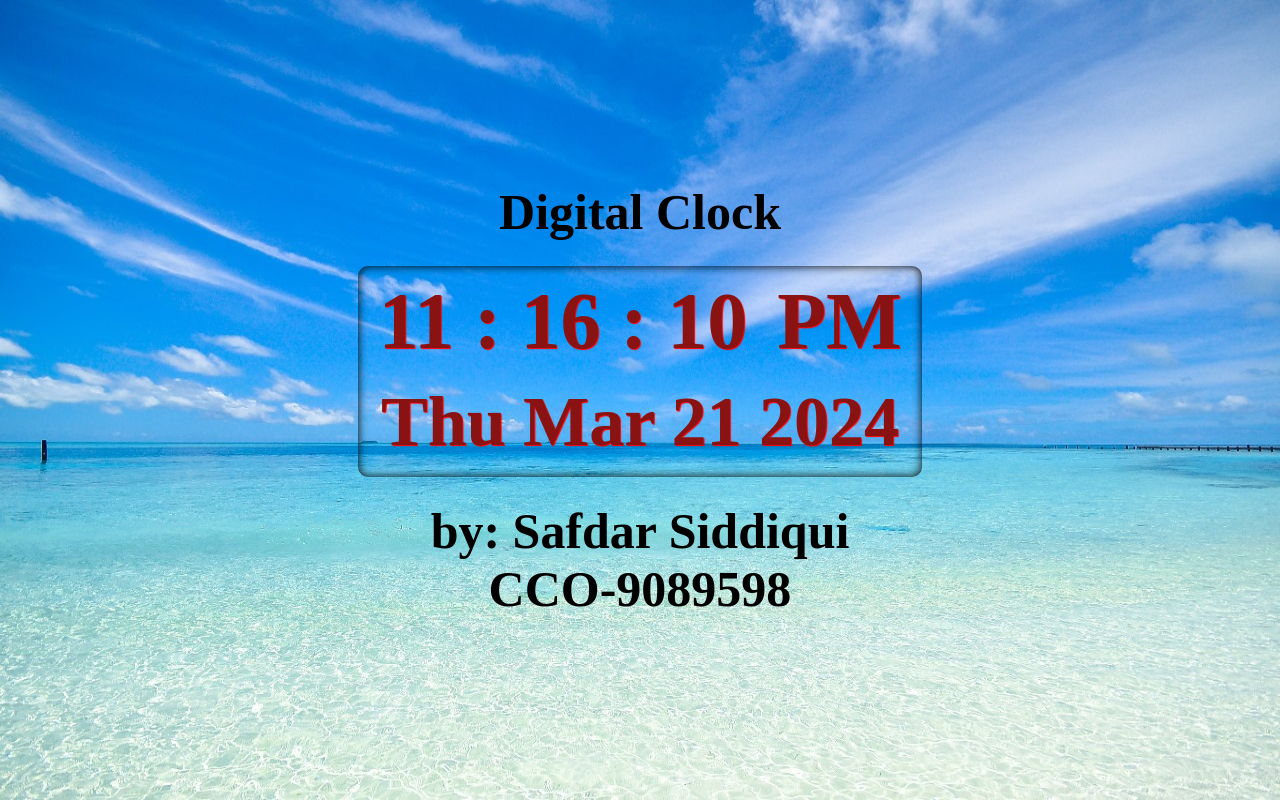
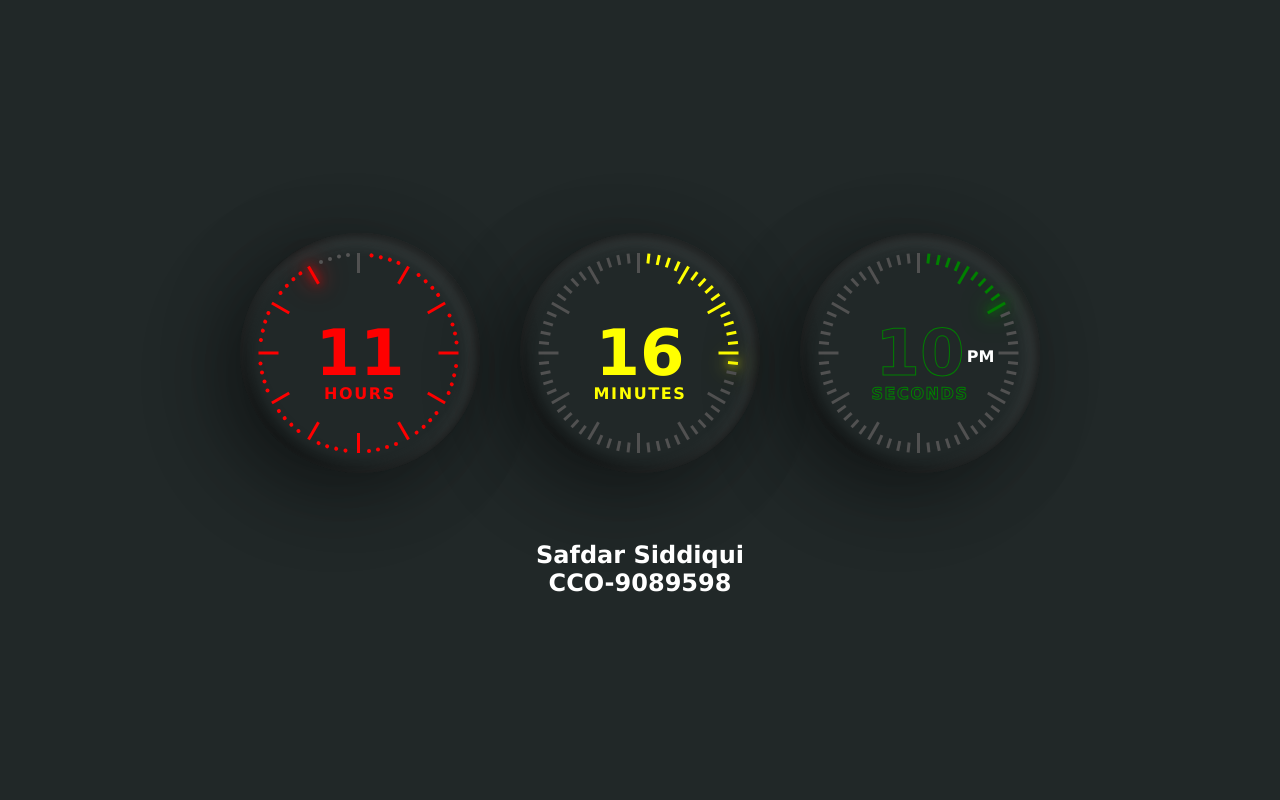
Before and after one commit to Safdar-Siddiqui/Digital-Clock, a plain HTML site: page index.html in a window 1280 px wide. Drawn offline with Linux system fonts and the light colour scheme.

Commit message:
re-designed

```diff
--- a/digitalClock.css
+++ b/digitalClock.css
@@ -1,8 +1,8 @@
-
 * {
   margin: 0;
   padding: 0;
   box-sizing: border-box;
+  font-family: Verdana, Geneva, Tahoma, sans-serif;
 }
 
 body {
@@ -11,54 +11,193 @@ body {
   justify-content: center;
   flex-direction: column;
   height: 100vh;
-  background: url("bg.jpg") no-repeat;
-  background-size: 100% 100%;
+  /* background: url("bg.jpg") no-repeat; */
+  /* background-size: 100% 100%; */
+  background-color: rgb(33, 40, 40);
   /* background: linear-gradient(135deg, aqua, green); */
 }
 
-h1, h2 {
+/* h1, h2 {
   text-align: center;
   color: black;
   font-size: 50px;
-}
+} */
 
-.container {
+.clock {
   /* transition: all 2s ease; */
-  margin-block: 25px;
+  /* margin-block: 25px;
   background-color: transparent;
   color: rgb(137, 19, 19);
-  font-weight: 600;
+  font-weight: 600; */
+  position: relative;
   display: flex;
   align-items: center;
   justify-content: center;
-  flex-direction: column;
-  padding: 10px 20px;
+  gap: 80px;
+  /* flex-direction: column; */
+  /* padding: 10px 20px;
   border-radius: 10px;
   box-shadow: inset 0px 0px 10px black;
   font-size: 80px;
-  text-shadow: 1px 1px 1px red;
+  text-shadow: 1px 1px 1px red; */
 }
 
-#hrs,
-#mins,
-#secs {
-  width: 160px;
-  text-align: center;
+#hrDots,
+#minDots,
+#secDots {
+  position: relative;
+  width: 200px;
+  height: 200px;
+  border-radius: 50%;
+  rotate: 90deg;
+  /* justify-content: center;
+  align-items: center;
+  display: flex; */
+  /* font-size: 72px; */
+  /* -webkit-text-stroke: yellow;
+  -webkit-text-fill-color: navy; */
+  /* text-align: center;
+  background-color: orange; */
 }
 
-#am-pm {
-  margin-left: 10px;
+#hrDots::before,
+#minDots::before,
+#secDots::before{
+  content: '';
+  position: absolute;
+  inset: -20px;
+  border-radius: 50%;
+  box-shadow: 25px 25px 75px rgba(0,0,0,0.25),
+  10px 10px 70px rgba(0,0,0,0.25),
+  inset 5px 5px 10px rgba(0,0,0,0.5),
+  inset 5px 5px 20px rgba(255,255,255,0.2),
+  inset -5px -5px 15px rgba(0,0,0,0.75);
 }
 
-.separator {
+
+#hrDots h2,
+#minDots h2,
+#secDots h2 {
+  color: var(--clr);
+  position: absolute;
+  text-align: center;
+  inset: 0;
+  display: flex;
+  justify-content: center;
+  align-items: center;
+  flex-direction: column;
+  font-size: 4em;
+  font-weight: 700;
+  rotate: -90deg;
+}
+
+#hrDots h2 span,
+#minDots h2 span,
+#secDots h2 span{
+  position: absolute;
+  font-size: 0.25em;
+  font-weight: 700;
+  bottom: 50px;
+  text-transform: uppercase;
+  letter-spacing: 0.1em;
+}
+
+#secDots b{
+  position: absolute;
+  color: #fff;
+  display: inline-flex;
+  transform: rotate(-90deg) translate(-30px, 90px);
+}
+
+#secDots .dot,
+#minDots .dot,
+#hrDots .dot
+{
+  position: absolute;
+  top: 50%;
+  width: 10px;
+  height: 3px;
+  background: var(--clr);
+  transform-origin: 100px;
+}
+
+#secDots .active.dot,
+#minDots .active.dot,
+#hrDots .active.dot
+{
+  background: var(--clr);
+  box-shadow: 0px 0px 10px var(--clr),
+  0px 0px 20px var(--clr),
+  0px 0px 30px var(--clr);
+}
+
+#secDots .active.dot ~ .dot,
+#minDots .active.dot ~ .dot,
+#hrDots .active.dot ~ .dot
+{
+  background: rgb(81, 81, 81);
+}
+
+#secDots .dot:nth-child(5n + 5),
+#minDots .dot:nth-child(5n + 5)
+{
+  width: 20px;
+}
+
+#hrDots .dot{
+  width: 20px;
+}
+
+#hrDots .dot::before{
+  content: '';
+  position: absolute;
+  left: 0;
+  top: 10px;
+  width: 4px;
+  height: 4px;
+  border-radius: 4px;
+  background: var(--clr);
+  box-shadow: 1.5px 9px var(--clr),
+  4px 18px var(--clr),
+  7px 27px var(--clr);
+}
+
+#hrDots .dot.active ~ .dot::before{
+  background: #555;
+  box-shadow: 1.5px 9px #555,
+  4px 18px #555,
+  7px 27px #555;
+}
+
+#secDots h2{
+  color: transparent;
+  -webkit-text-stroke: 1px var(--clr);
+}
+
+#caption{
+  display: flex;
+  justify-content: center;
+  align-items: center;
+  color: #fff;
+  text-align: center;
+  position: relative;
+  top: 50px;
+}
+
+
+
+
+
+
+/* .separator {
   opacity: 1;
   animation: blink 1s infinite;
   width: 15px;
   text-align: center;
   margin-top: -10px;
-}
+} */
 
-@keyframes blink {
+/* @keyframes blink {
   100% {
     opacity: 0;
   }
@@ -66,22 +205,21 @@ h1, h2 {
 
 .calendar {
   margin-top: 10px;
-}
+} */
 
-#date {
+/* #date {
   display: block;
   width: 100%;
   text-align: center;
   margin: 5px auto;
   font-size: 70px;
-}
+} */
 
-@media screen and (max-width: 650px) {
+/* @media screen and (max-width: 650px) {
   .container,
   #date {
     font-size: 60px;
-    /* transition: all 2s ease; */
-  }
+}
 
   h1, h2 {
     font-size: 60px;
@@ -92,7 +230,6 @@ h1, h2 {
   .container,
   #date {
     font-size: 50px;
-    /* transition: all 2s ease; */
   }
 
   h1, h2 {
@@ -105,7 +242,6 @@ h1, h2 {
   .container,
   #date {
     font-size: 40px;
-    /* transition: all 2s ease; */
   }
 
   h1, h2 {
@@ -117,10 +253,9 @@ h1, h2 {
   .container,
   #date {
     font-size: 30px;
-    /* transition: all 2s ease; */
   }
 
   h1, h2 {
     font-size: 30px;
   }
-}
+} */
--- a/digitalClock.js
+++ b/digitalClock.js
@@ -1,36 +1,81 @@
+
 function clock() {
+  let secDots = document.getElementById("secDots");
+  let minDots = document.getElementById("minDots");
+  let hrDots = document.getElementById("hrDots");
+
   let date = new Date();
-  let hours = date.getHours();
-  let minutes = date.getMinutes();
-  let seconds = date.getSeconds();
+  var hours = date.getHours() % 12;
+  var amPm = date.getHours() >= 12 ? 'PM' : 'AM';
+  hours = hours === 0 ? 12 : hours;
 
-  let amPM = "AM";
-  if (hours >= 12) {
-    hours = hours - 12;
-    amPM = "PM";
-  }
-  if (hours == 0) {
-    hours = 12;
-    amPM = "AM";
+  var minutes = date.getMinutes();
+  var seconds = date.getSeconds();
+
+  var secondsDots = '';
+  for (var i =1; i<61; i++){
+    var rotation = i*6;
+    if(i === seconds){
+      secondsDots += '<div class="dot active" style="transform: rotate('+rotation+'deg)"> </div>'
+    }
+    else{
+      secondsDots += '<div class="dot" style="transform: rotate('+rotation+'deg)"> </div>'
+    }
   }
 
-  if (hours <= 9) {
-    hours = "0" + hours;
+  var minutesDots = '';
+  for (var i =1; i<61; i++){
+    var rotation = i*6;
+    if(i === minutes){
+      minutesDots += '<div class="dot active" style="transform: rotate('+rotation+'deg)"> </div>'
+    }
+    else{
+      minutesDots += '<div class="dot" style="transform: rotate('+rotation+'deg)"> </div>'
+    }
   }
 
-  if (seconds <= 9) {
-    seconds = "0" + seconds;
+  var hoursDots = '';
+  for (var i =1; i<13; i++){
+    var rotation = i*30;
+    if(i === hours){
+      hoursDots += '<div class="dot active" style="transform: rotate('+rotation+'deg)"> </div>'
+    }
+    else{
+      hoursDots += '<div class="dot" style="transform: rotate('+rotation+'deg)"> </div>'
+    }
   }
 
-  if (minutes <= 9) {
-    minutes = "0" + minutes;
+
+  secDots.innerHTML = secondsDots + '<b>' + amPm + '</b>' + '<h2>' + zero(seconds) + '<br> <span> Seconds </span> </h2>';
+  minDots.innerHTML = minutesDots + '<h2>' + zero(minutes) + '<br> <span> Minutes </span> </h2>';
+  hrDots.innerHTML = hoursDots + '<h2>' + zero(hours) + '<br> <span> Hours </span> </h2>';
+}
+
+
+  // let amPM = "AM";
+  // if (hours >= 12) {
+  //   hours = hours - 12;
+  //   amPM = "PM";
+  // }
+  // if (hours == 0) {
+  //   hours = 12;
+  //   amPM = "AM";
+  // }
+
+  function zero(number){
+    if(number <10){
+      return '0' + number;
+    }
+    return number;
   }
 
-  document.getElementById("hrs").innerHTML = hours;
-  document.getElementById("mins").innerHTML = minutes;
-  document.getElementById("secs").innerHTML = seconds;
-  document.getElementById("am-pm").innerHTML = amPM;
-  document.getElementById("date").innerHTML = date.toDateString();
-}
+
+
+  // document.getElementById("hrs").innerHTML = hours;
+  // document.getElementById("mins").innerHTML = minutes;
+  // document.getElementById("secs").innerHTML = seconds;
+  // document.getElementById("am-pm").innerHTML = amPM;
+  // document.getElementById("date").innerHTML = date.toDateString();
+
 
 setInterval(clock, 1000);
--- a/index.html
+++ b/index.html
@@ -11,25 +11,25 @@
     <link rel="stylesheet" href="digitalClock.css" />
   </head>
   <body>
-    <h1>Digital Clock</h1>
-    <div class="container">
-      <div class="clock">
-        <span id="hrs"> 00 </span>
-        <span class="separator"> : </span>
-        <span id="mins"> 00 </span>
-        <span class="separator"> : </span>
-        <span id="secs"> 00 </span>
-        <span id="am-pm"> AM </span>
-      </div>
-      <div class="calendar">
-        <span id="date"> Sun Jan 01 2023 </span>
-      </div>
+
+    <div class="clock">
+      <div id="hrDots" style="--clr:red"></div>
+      <div id="minDots" style="--clr:yellow"></div>
+      <div id="secDots" style="--clr:green"></div>
+
     </div>
 
-    <h2>
-      by: Safdar Siddiqui <br />
-      CCO-9089598
-    </h2>
+    <br>
+    <br>
+    <div id="caption">
+      <h2>
+        Safdar Siddiqui <br />
+        CCO-9089598
+      </h2>
+
+    </div>
+
+
 
     <script src="digitalClock.js"></script>
   </body>
```
